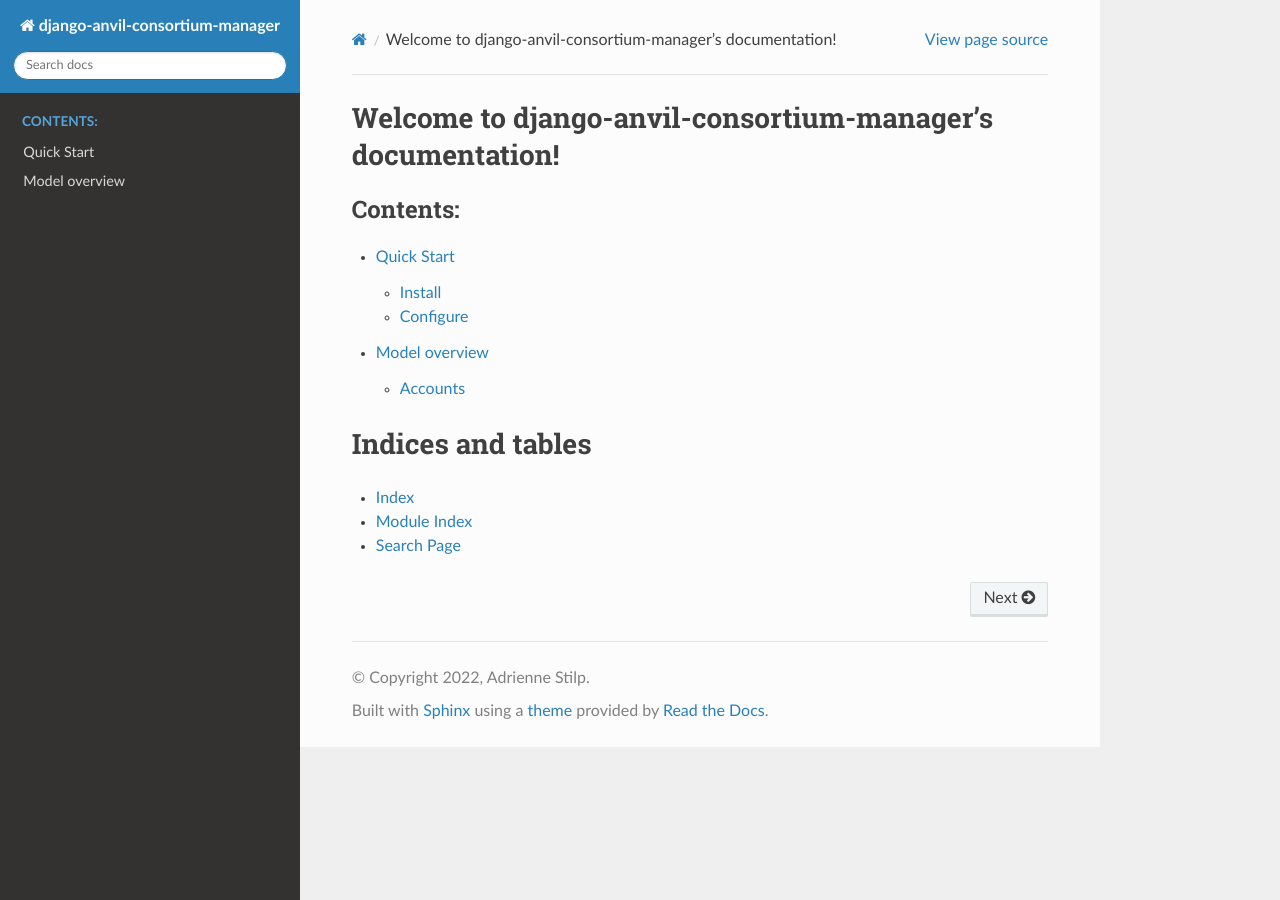
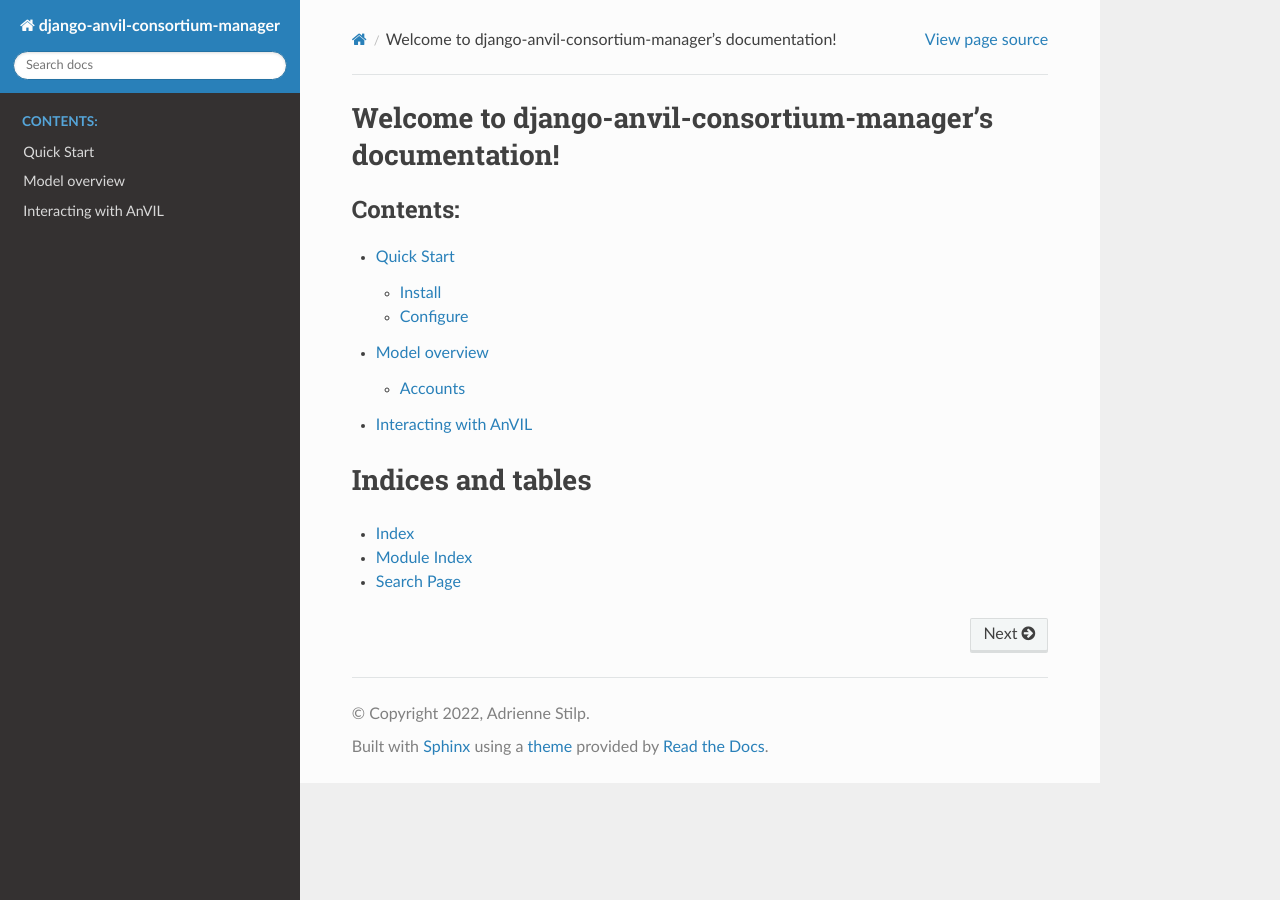
Before and after one commit to UW-GAC/django-anvil-consortium-manager, a Sphinx documentation site: the page built from docs/index.rst, in a window 1280 px wide. Built offline with Sphinx 7.4.7 and the Read the Docs theme 2.0.0, drawn with Linux system fonts in a browser that asks for light colours.

Commit message:
Add skeleton documentation for the API python bindings

```diff
--- /dev/null
+++ b/docs/anvil_api.rst
@@ -0,0 +1,6 @@
+Interacting with AnVIL
+======================================================================
+
+The package comes with Python bindings for some methods of the `Terra API`_.
+
+.. _Terra API: https://api.firecloud.org/#/
--- a/docs/index.rst
+++ b/docs/index.rst
@@ -12,6 +12,7 @@
 
    quickstart
    models
+   anvil_api
 
 Indices and tables
 ==================
```
